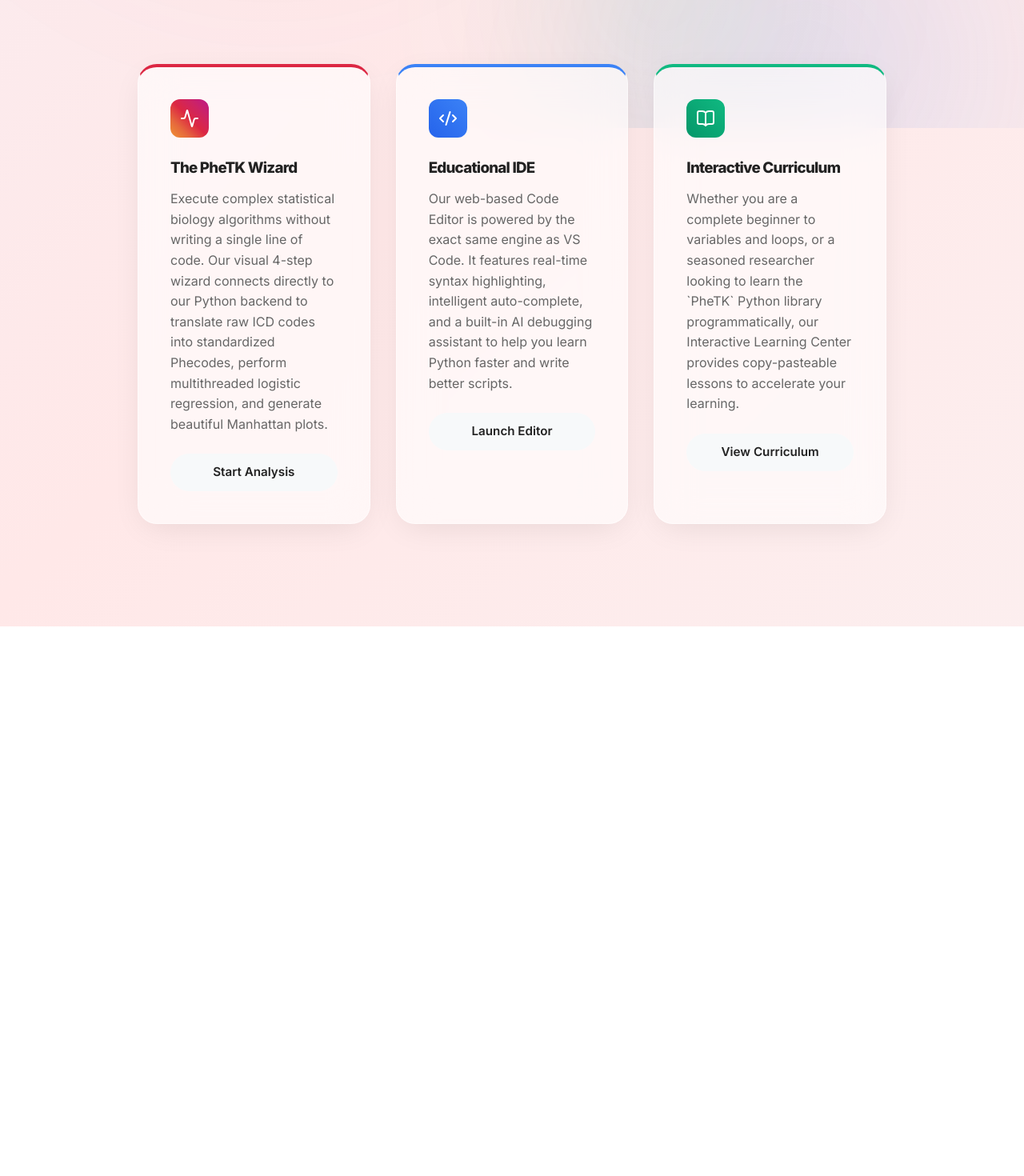
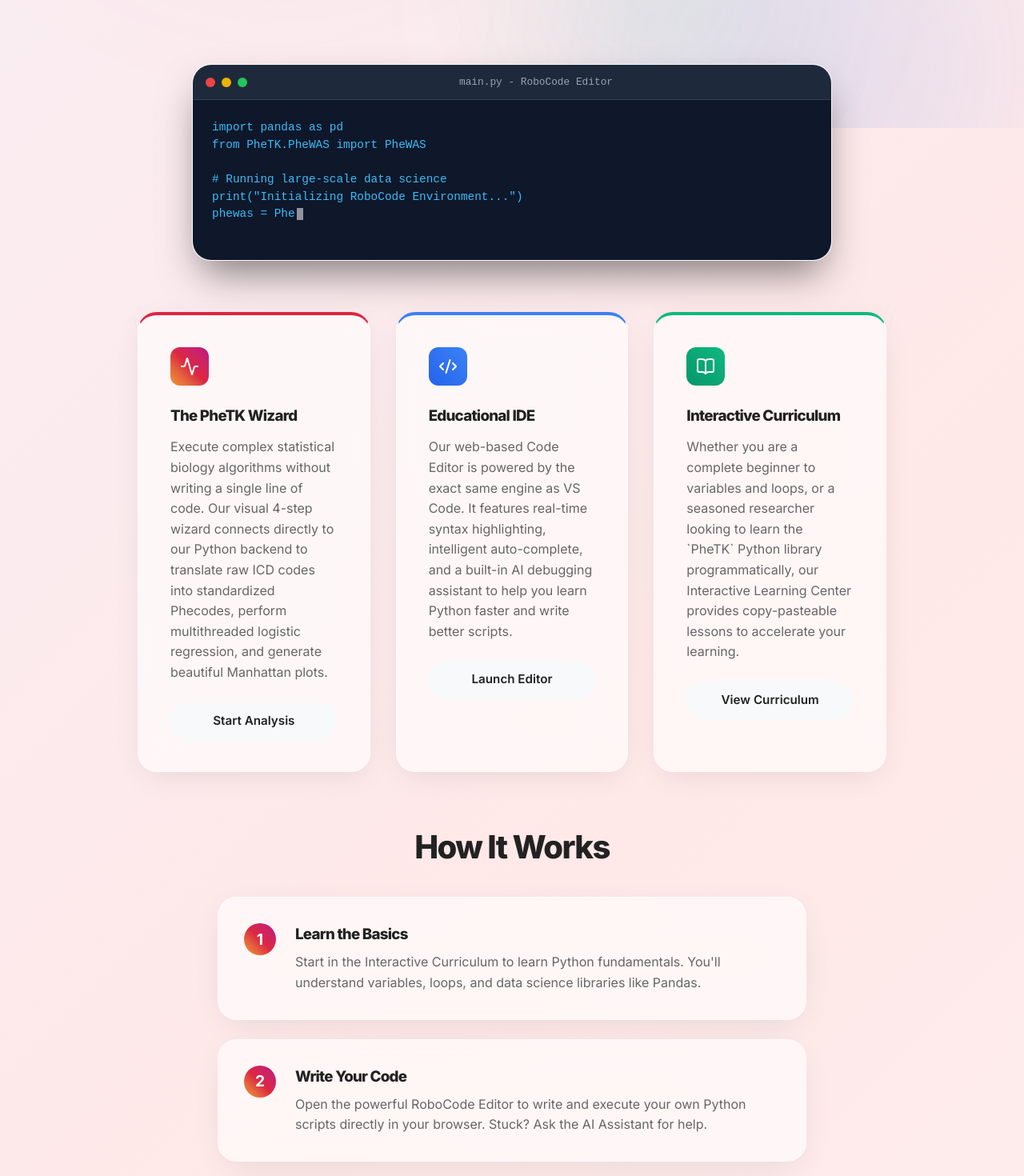
Before and after one commit to yejimadelyn-sketch/robocode, a React (Vite) app in the folder frontend/: page / in a window 1280 px wide. Shown: the part 640-2110 px from the top of the page at 80% size. Before the commit the page ends 1423 px from the top, so only its background shows below. Built offline with nearby package versions, Linux system fonts and the light colour scheme; no server answers.

Commit message:
Add Animated Product Demo and How-To-Use section to Landing Page

```diff
--- a/frontend/src/pages/LandingPage.jsx
+++ b/frontend/src/pages/LandingPage.jsx
@@ -1,4 +1,4 @@
-import React from 'react';
+import React, { useState, useEffect } from 'react';
 import { Play, Code2, LineChart, Activity, BookOpen, ChevronRight, ShieldCheck, Cpu } from 'lucide-react';
 import { motion } from 'framer-motion';
 import { SoundLink } from '../components/SoundButton';
@@ -63,6 +63,113 @@ const AnimatedBackground = () => (
   </div>
 );
 
+const AnimatedProductDemo = () => {
+  const codeString = `import pandas as pd
+from PheTK.PheWAS import PheWAS
+
+# Running large-scale data science
+print("Initializing RoboCode Environment...")
+phewas = PheWAS(cohort_csv_path="data.csv")
+phewas.run()
+`;
+  const [typedText, setTypedText] = useState("");
+  const [showOutput, setShowOutput] = useState(false);
+
+  useEffect(() => {
+    let i = 0;
+    setShowOutput(false);
+    setTypedText("");
+
+    const typingInterval = setInterval(() => {
+      if (i < codeString.length) {
+        setTypedText(codeString.slice(0, i + 1));
+        i++;
+      } else {
+        clearInterval(typingInterval);
+        setTimeout(() => setShowOutput(true), 600);
+      }
+    }, 40); // typing speed
+
+    return () => clearInterval(typingInterval);
+  }, []);
+
+  return (
+    <div style={{ maxWidth: '800px', margin: '4rem auto', position: 'relative', zIndex: 10 }}>
+      <motion.div
+        className="glass-card"
+        style={{ padding: 0, overflow: 'hidden', border: '1px solid var(--border-card)', boxShadow: '0 25px 50px -12px rgba(0,0,0,0.5)' }}
+        initial={{ y: 40, opacity: 0 }}
+        whileInView={{ y: 0, opacity: 1 }}
+        viewport={{ once: true }}
+      >
+        {/* macOS Window Header */}
+        <div style={{ background: '#1e293b', padding: '0.75rem 1rem', display: 'flex', gap: '0.5rem', alignItems: 'center', borderBottom: '1px solid #334155' }}>
+          <div style={{ width: 12, height: 12, borderRadius: '50%', background: '#ef4444' }} />
+          <div style={{ width: 12, height: 12, borderRadius: '50%', background: '#eab308' }} />
+          <div style={{ width: 12, height: 12, borderRadius: '50%', background: '#22c55e' }} />
+          <div style={{ flex: 1, textAlign: 'center', fontSize: '0.8rem', color: '#94a3b8', fontFamily: 'monospace' }}>main.py - RoboCode Editor</div>
+        </div>
+
+        {/* Editor Body */}
+        <div style={{ padding: '1.5rem', background: '#0f172a', color: '#f8fafc', fontFamily: 'monospace', fontSize: '0.9rem', minHeight: '200px', textAlign: 'left' }}>
+          <pre style={{ margin: 0, whiteSpace: 'pre-wrap' }}>
+            <span style={{ color: '#38bdf8' }}>{typedText}</span>
+            <motion.span
+              animate={{ opacity: [1, 0] }}
+              transition={{ repeat: Infinity, duration: 0.8 }}
+              style={{ display: 'inline-block', width: '8px', height: '15px', background: '#f8fafc', verticalAlign: 'middle', marginLeft: '2px' }}
+            />
+          </pre>
+        </div>
+
+        {/* Terminal Output */}
+        {showOutput && (
+          <motion.div
+            initial={{ height: 0, opacity: 0 }}
+            animate={{ height: 'auto', opacity: 1 }}
+            style={{ padding: '1rem 1.5rem', background: '#020617', borderTop: '1px solid #334155', color: '#a7f3d0', fontFamily: 'monospace', fontSize: '0.85rem', textAlign: 'left' }}
+          >
+            &gt; Initializing RoboCode Environment...<br/>
+            &gt; Loading cohort data (n=14,200)...<br/>
+            &gt; Running PheWAS mapping... [DONE]<br/>
+            &gt; Executing logistic regression... [DONE]<br/>
+            &gt; Generating Manhattan Plot... SUCCESS!
+          </motion.div>
+        )}
+      </motion.div>
+    </div>
+  );
+};
+
+const HowToUseSection = () => (
+  <div style={{ maxWidth: '800px', margin: '4rem auto', padding: '0 2rem' }}>
+    <h2 style={{ textAlign: 'center', marginBottom: '2rem', fontSize: '2.5rem' }}>How It Works</h2>
+    <div style={{ display: 'flex', flexDirection: 'column', gap: '1.5rem' }}>
+      <div className="glass-card" style={{ padding: '2rem', display: 'flex', gap: '1.5rem', alignItems: 'flex-start' }}>
+        <div style={{ background: 'var(--accent-gradient)', color: 'white', width: '40px', height: '40px', borderRadius: '50%', display: 'flex', alignItems: 'center', justifyContent: 'center', fontWeight: 'bold', fontSize: '1.2rem', flexShrink: 0 }}>1</div>
+        <div>
+          <h3 style={{ margin: '0 0 0.5rem 0' }}>Learn the Basics</h3>
+          <p style={{ margin: 0, color: 'var(--text-secondary)', lineHeight: 1.6 }}>Start in the Interactive Curriculum to learn Python fundamentals. You'll understand variables, loops, and data science libraries like Pandas.</p>
+        </div>
+      </div>
+      <div className="glass-card" style={{ padding: '2rem', display: 'flex', gap: '1.5rem', alignItems: 'flex-start' }}>
+        <div style={{ background: 'var(--accent-gradient)', color: 'white', width: '40px', height: '40px', borderRadius: '50%', display: 'flex', alignItems: 'center', justifyContent: 'center', fontWeight: 'bold', fontSize: '1.2rem', flexShrink: 0 }}>2</div>
+        <div>
+          <h3 style={{ margin: '0 0 0.5rem 0' }}>Write Your Code</h3>
+          <p style={{ margin: 0, color: 'var(--text-secondary)', lineHeight: 1.6 }}>Open the powerful RoboCode Editor to write and execute your own Python scripts directly in your browser. Stuck? Ask the AI Assistant for help.</p>
+        </div>
+      </div>
+      <div className="glass-card" style={{ padding: '2rem', display: 'flex', gap: '1.5rem', alignItems: 'flex-start' }}>
+        <div style={{ background: 'var(--accent-gradient)', color: 'white', width: '40px', height: '40px', borderRadius: '50%', display: 'flex', alignItems: 'center', justifyContent: 'center', fontWeight: 'bold', fontSize: '1.2rem', flexShrink: 0 }}>3</div>
+        <div>
+          <h3 style={{ margin: '0 0 0.5rem 0' }}>Run Advanced Analytics</h3>
+          <p style={{ margin: 0, color: 'var(--text-secondary)', lineHeight: 1.6 }}>Use the no-code PheTK Wizard to upload CSV files, automatically translate ICD codes, and generate professional Manhattan plots instantly.</p>
+        </div>
+      </div>
+    </div>
+  </div>
+);
+
 const LandingPage = () => {
   return (
     <div style={{ paddingBottom: '4rem', position: 'relative' }}>
@@ -98,6 +205,8 @@ const LandingPage = () => {
           </SoundLink>
         </div>
       </motion.div>
+
+      <AnimatedProductDemo />
 
       {/* Services Grid */}
       <motion.div
@@ -146,6 +255,8 @@ const LandingPage = () => {
           </SoundLink>
         </motion.div>
       </motion.div>
+
+      <HowToUseSection />
     </div>
   );
 };
```
